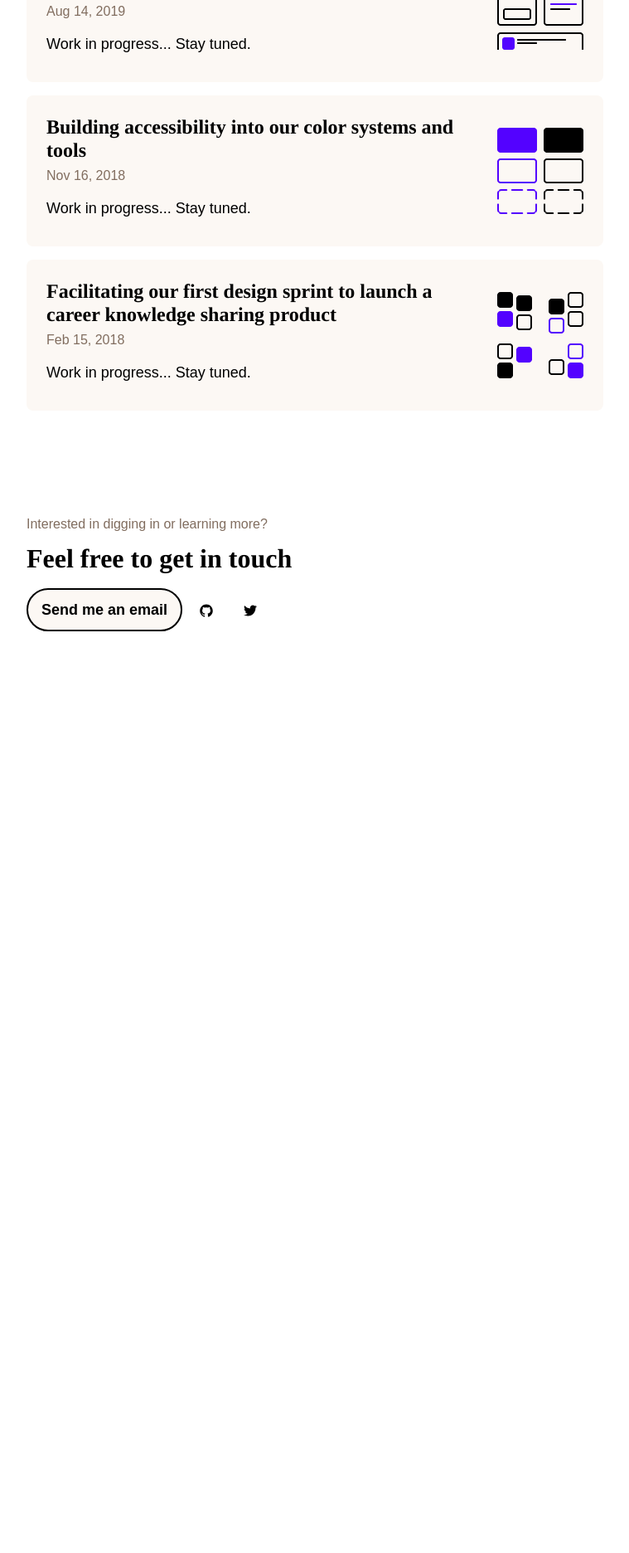
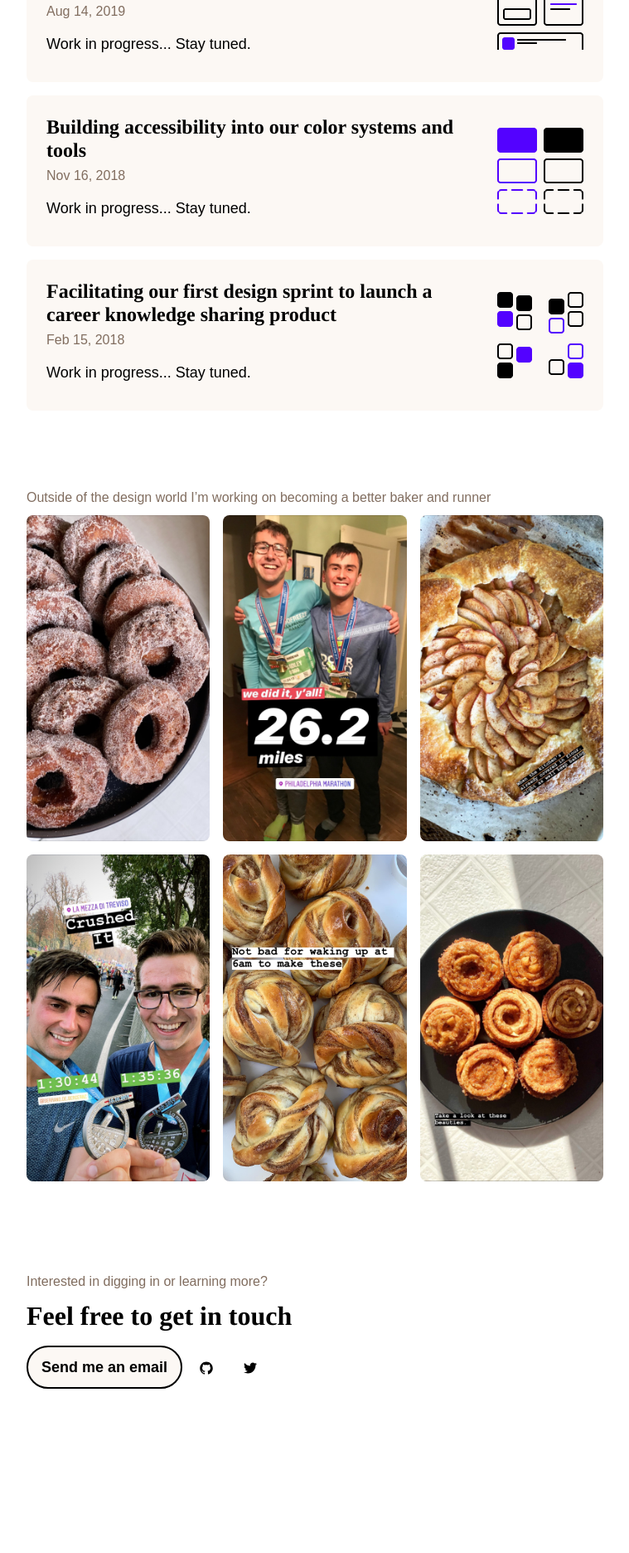
Before and after one commit to bradleyturner/bradleyturner.github.io, a Jekyll site: the page built from index.md, in a window 1280 px wide. Shown: the part 773-2645 px from the top of the page at 83% size, without its empty margins (260-1019 px from the left). Built offline with Jekyll 4.4.1, drawn with Linux system fonts in a browser that asks for light colours; nearby versions of some CDN libraries; before the commit the page ends 1732 px from its top, so only the background shows below that.

Commit message:
Add home Instagram images

```diff
--- a/_layouts/home.html
+++ b/_layouts/home.html
@@ -11,7 +11,10 @@ layout: default
       <h1 class="page-heading">
         Let's work on building inclusive systems and experiences together
       </h1>
-      <img class="page-heading-image" src="/assets/home-graphic.png" />
+      <img
+        class="page-heading-image"
+        src="/assets/images/home/home-graphic.png"
+      />
     </div>
     <a class="page-cta page-cta-primary" href="#footer">Get in touch</a>
   </div>
@@ -31,16 +34,48 @@ layout: default
             <span class="post-meta">{{ post.date | date: "%b %-d, %Y" }}</span>
             <p class="post-excerpt">{{ post.excerpt }}</p>
           </div>
-          <img class="post-image" src="/assets/{{ post.image }}"" />
+          <img class="post-image" src="/assets/images/home/{{ post.image }}" />
         </a>
       </li>
       {% endfor %}
     </ul>
   </div>
-  <!-- <div class="page-section">
+  <div class="page-section">
     <span class="page-eyebrow"
       >Outside of the design world I’m working on becoming a better baker and
       runner</span
     >
-  </div> -->
+    <ul class="home-photo-list">
+      <li class="home-photo">
+        <a class="image-link" href="http://www.instagram.com/bradturner13">
+          <img src="/assets/images/carousel/apple-cider-donuts.jpg"/>
+        </a>
+      </li>
+      <li class="home-photo">
+        <a class="image-link" href="http://www.instagram.com/bradturner13">
+          <img src="/assets/images/carousel/philly-marathon.jpg"/>
+        </a>
+      </li>
+      <li class="home-photo">
+        <a class="image-link" href="http://www.instagram.com/bradturner13">
+          <img src="/assets/images/carousel/apple-gallete.jpg"/>
+        </a>
+      </li>
+      <li class="home-photo">
+        <a class="image-link" href="http://www.instagram.com/bradturner13">
+          <img src="/assets/images/carousel/treviso-marathon.jpg"/>
+        </a>
+      </li>
+      <li class="home-photo">
+        <a class="image-link" href="http://www.instagram.com/bradturner13">
+          <img src="/assets/images/carousel/cinnamon-buns.jpg"/>
+        </a>
+        </li>
+      <li class="home-photo">
+        <a class="image-link" href="http://www.instagram.com/bradturner13">
+          <img src="/assets/images/carousel/morning-buns.jpg"/>
+        </a>
+      </li>
+    </ul>
+  </div>
 </div>
--- a/_sass/minima/_layout.scss
+++ b/_sass/minima/_layout.scss
@@ -122,13 +122,14 @@
 
     > a {
       padding: $spacing-unit/4;
-      border-radius: $spacing-unit*2;
-      width: $spacing-unit*2;
+      border-radius: $spacing-unit * 2;
+      width: $spacing-unit * 2;
       text-align: center;
       display: inline-block;
       transition: background-color 0.2s, box-shadow 0.2s, color 0.2s;
 
-      &:hover, &:focus {
+      &:hover,
+      &:focus {
         background-color: $text-color;
         outline: none;
         box-shadow: $focus-shadow;
@@ -196,7 +197,6 @@
  * Page content
  */
 
-
 .page-heading-image {
   height: 100%;
   width: 25%;
@@ -260,7 +260,8 @@
   margin-top: $spacing-unit/2;
   transition: background-color 0.2s, box-shadow 0.2s, color 0.2s;
 
-  &:hover, &:focus {
+  &:hover,
+  &:focus {
     background-color: $text-color;
     color: $background-color;
     border-color: $text-color;
@@ -322,7 +323,8 @@
   justify-content: space-between;
   transition: background-color 0.2s, box-shadow 0.2s, color 0.2s;
 
-  &:hover, &:focus {
+  &:hover,
+  &:focus {
     text-decoration: none;
     background-color: $background-color;
     box-shadow: $focus-shadow;
@@ -350,6 +352,37 @@
     margin-bottom: $spacing-unit;
     margin-left: 0;
     height: 80px;
+  }
+}
+
+.home-photo-list {
+  margin-left: 0;
+  list-style: none;
+  display: flex;
+  justify-content: space-evenly;
+  flex-wrap: wrap;
+  margin: $spacing-unit / -2;
+}
+
+.home-photo {
+  flex-basis: 200px;
+  flex-grow: 1;
+  display: inline-block;
+  margin: $spacing-unit / 2;
+}
+
+.image-link {
+  width: 100%;
+  height: 100%;
+  display: block;
+  overflow: hidden;
+  border-radius: 8px;
+  transition: box-shadow 0.2s;
+
+  &:hover,
+  &:focus {
+    box-shadow: $focus-shadow;
+    outline: none;
   }
 }
 
--- a/assets/main.scss
+++ b/assets/main.scss
@@ -22,7 +22,7 @@ $grey-color:       #816D5F;
 $grey-color-light: lighten($grey-color, 40%);
 $grey-color-dark:  darken($grey-color, 25%);
 
-$focus-shadow: 0 0 0 2px $background-color, 0 0 0 5px $brand-color;
+$focus-shadow: 0 0 0 2px $background-color, 0 0 0 5px $brand-color, 0 0 20px rgba($brand-color, 0.3);
 
 // Width of the content area
 $content-width:    728px;
```
Also changed, not shown: assets/images/carousel/apple-cider-donuts.jpg (added), assets/images/carousel/apple-gallete.jpg (added), assets/images/carousel/cinnamon-buns.JPG (added), assets/images/carousel/morning-buns.jpg (added), assets/images/carousel/philly-marathon.jpg (added), assets/images/carousel/treviso-marathon.jpg (added), assets/images/home/cards.png (renamed from assets/cards.png), assets/images/home/color.png (renamed from assets/color.png), assets/images/home/focus.png (renamed from assets/focus.png), assets/images/home/home-graphic.png (renamed from assets/home-graphic.png), assets/images/home/sprint.png (renamed from assets/sprint.png), assets/pride-cover.jpg (deleted), assets/profile-pic.jpg (deleted).
